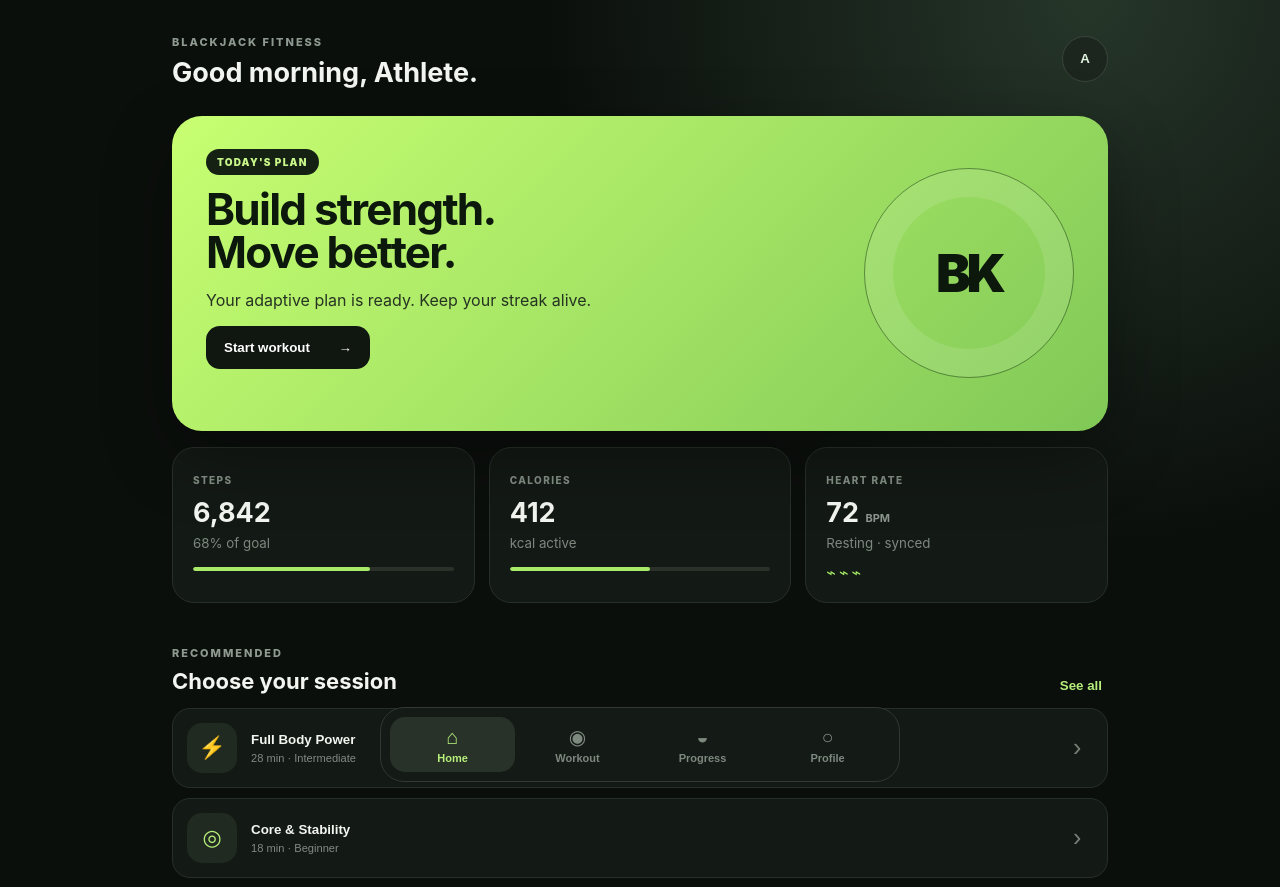
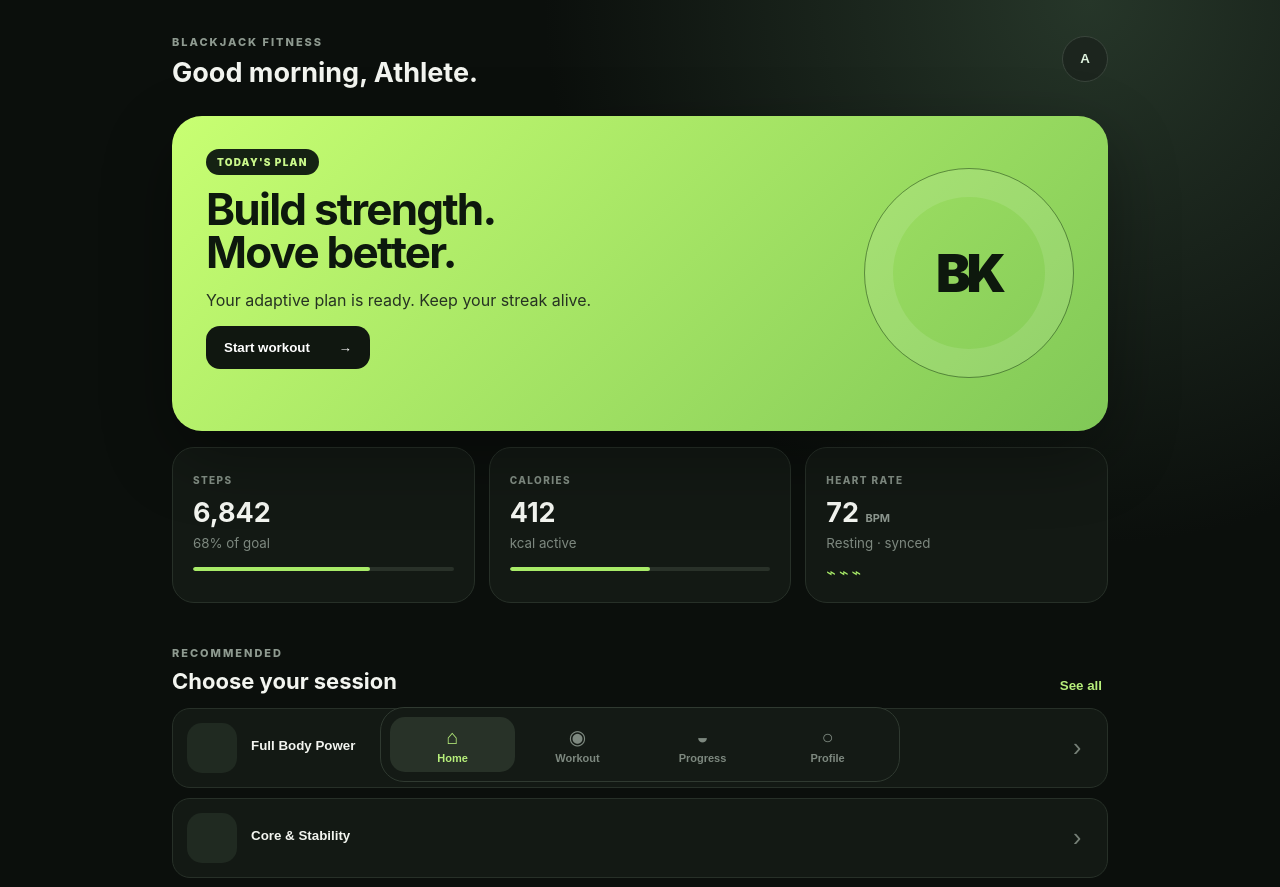
Before and after one commit to alchemy734/-ChainWizerd_AIbot, a React (Vite) app in the folder blackjack-fitness-frontend/: page / in a window 1280 px wide. Shown: the top 887 px of the page. Built offline with nearby package versions, Linux system fonts and the light colour scheme.

Commit message:
feat(blackjack): expand prototype fitness data

```diff
--- a/blackjack-fitness-frontend/src/data.ts
+++ b/blackjack-fitness-frontend/src/data.ts
@@ -1,9 +1,18 @@
-export type Workout = { title: string; meta: string; icon: string };
+import type { DailyMetrics, UserProfile, Workout } from './types';
+
+export const profile: UserProfile = {
+  name: 'Athlete', age: 24, heightCm: 175, weightKg: 72, goal: 'strength', level: 'intermediate'
+};
+
+export const metrics: DailyMetrics = {
+  steps: 6842, stepGoal: 10000, calories: 412, heartRate: 72, workoutMinutes: 28
+};
 
 export const workouts: Workout[] = [
-  { title: 'Full Body Power', meta: '28 min · Intermediate', icon: '⚡' },
-  { title: 'Core & Stability', meta: '18 min · Beginner', icon: '◎' },
-  { title: 'Mobility Reset', meta: '12 min · Recovery', icon: '◌' },
+  { id: 'power', title: 'Full Body Power', category: 'Strength', durationMinutes: 28, level: 'intermediate', calories: 240, description: 'A balanced full-body session built around controlled strength movements.', exercises: ['Squats', 'Push-ups', 'Reverse lunges', 'Plank shoulder taps'] },
+  { id: 'core', title: 'Core & Stability', category: 'Core', durationMinutes: 18, level: 'beginner', calories: 130, description: 'Build trunk stability and control with a focused low-impact session.', exercises: ['Dead bug', 'Bird dog', 'Glute bridge', 'Forearm plank'] },
+  { id: 'mobility', title: 'Mobility Reset', category: 'Recovery', durationMinutes: 12, level: 'beginner', calories: 70, description: 'Reset after a long day with gentle mobility and recovery work.', exercises: ['Cat-cow', 'World’s greatest stretch', 'Hip opener', 'Child’s pose'] },
+  { id: 'conditioning', title: 'Conditioning Circuit', category: 'Cardio', durationMinutes: 24, level: 'intermediate', calories: 220, description: 'A short conditioning circuit designed to raise your heart rate safely.', exercises: ['High knees', 'Mountain climbers', 'Bodyweight squats', 'Marching plank'] }
 ];
 
 export const weekDays = ['M', 'T', 'W', 'T', 'F', 'S', 'S'];
```
